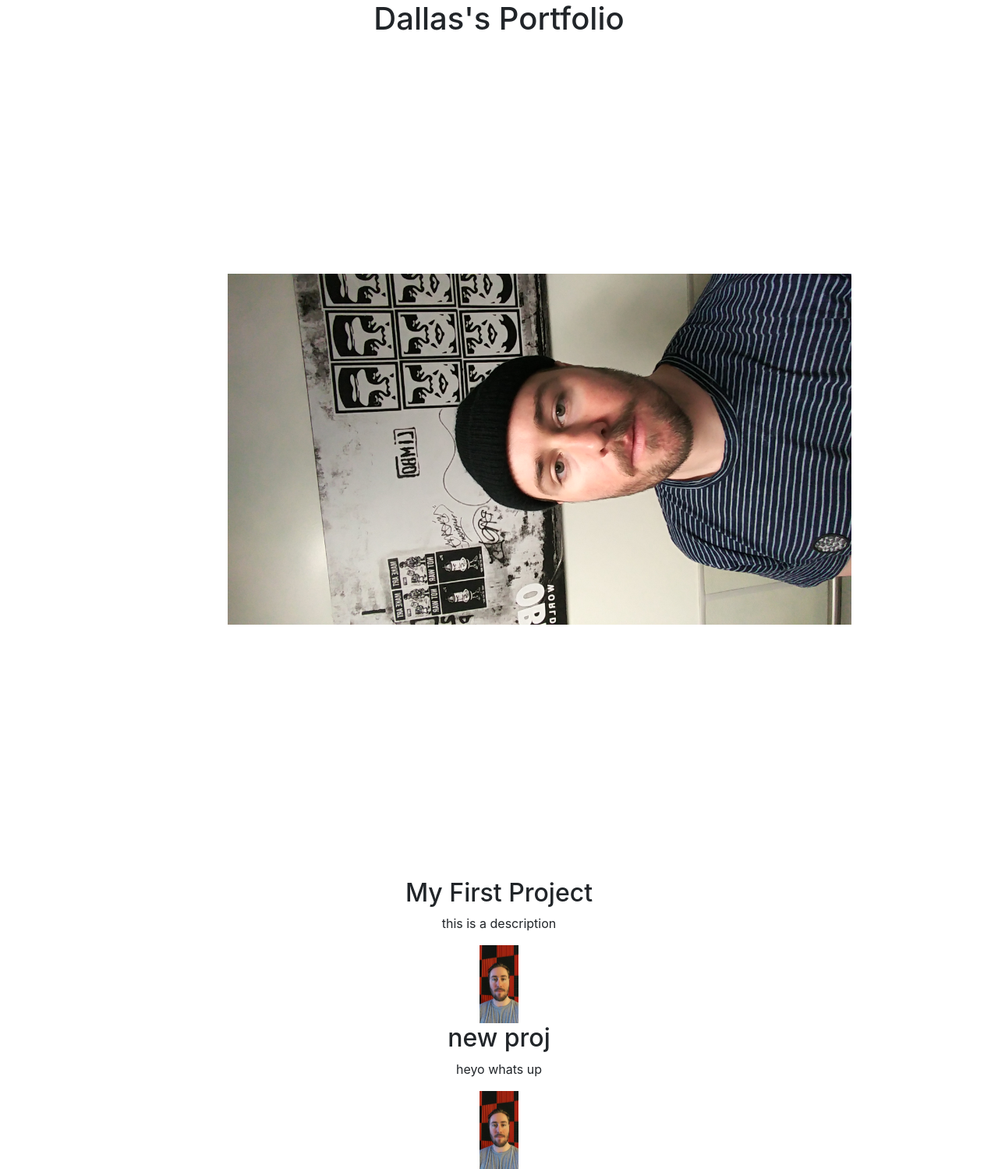
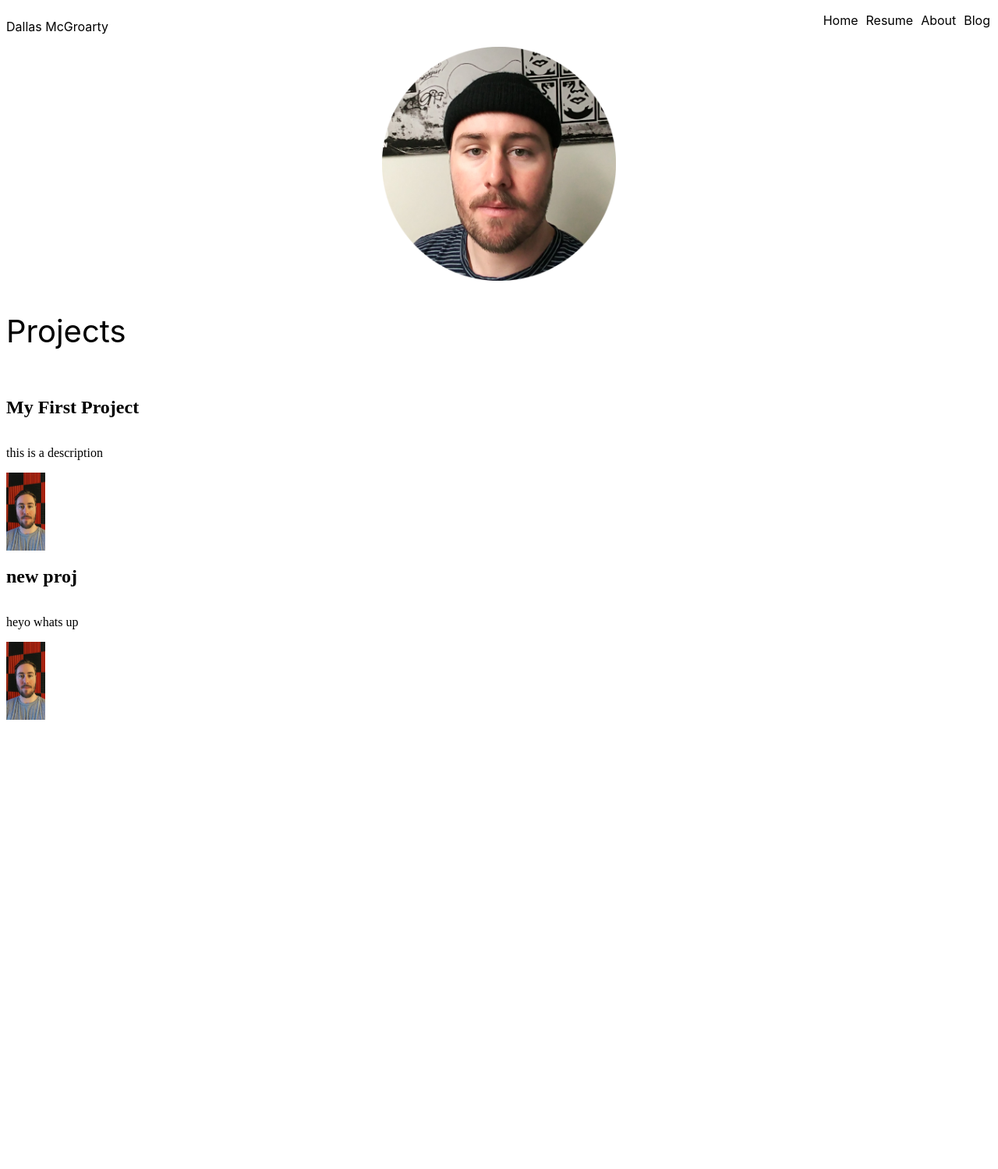
Before and after one commit to dallasmcgroarty/portfolio, a Django app: page / in a window 1280 px wide. Shown: the whole page at 78% size. After the commit the page ends 923 px from the top, so only its background shows below. Run offline with Django 3.2, Linux system fonts and the light colour scheme; data comes from the database, SQL or seed files in the repository; some libraries are stand-ins or nearby versions.

Commit message:
django portfolio styling

```diff
--- a/blog/models.py
+++ b/blog/models.py
@@ -4,3 +4,6 @@ class Blog(models.Model):
     title = models.CharField(max_length=100)
     content = models.TextField()
     date = models.DateField(auto_now=True)
+
+    def __str__(self):
+        return self.title
--- a/blog/templates/detail.html
+++ b/blog/templates/detail.html
@@ -1,5 +1,11 @@
+{% extends 'base.html' %}
+
+{% block content %}
+
 <h1>{{ blog.title }}</h1>
 
 <h2>{{ blog.date|date:'F jS Y' }}</h2>
 
 {{ blog.content|safe }}
+
+{% endblock %}
--- a/projects/models.py
+++ b/projects/models.py
@@ -5,3 +5,6 @@ class Project(models.Model):
     description = models.CharField(max_length = 250)
     image = models.ImageField(upload_to='projects/images/')
     url = models.URLField(blank=True)
+
+    def __str__(self):
+        return self.title
--- /dev/null
+++ b/projects/static/styles.css
@@ -0,0 +1,47 @@
+body{
+    display: flex;
+    flex-direction: column;
+}
+
+.nav {
+    display: flex;
+    flex-direction: row;
+    position: absolute;
+    right: 0;
+    top: 0;
+}
+
+.name {
+    font-family: -apple-system, BlinkMacSystemFont, 'Segoe UI', Roboto, Oxygen, Ubuntu, Cantarell, 'Open Sans', 'Helvetica Neue', sans-serif;
+}
+
+.nav-link {
+    text-decoration: none;
+    color: black;
+    font-family: -apple-system, BlinkMacSystemFont, 'Segoe UI', Roboto, Oxygen, Ubuntu, Cantarell, 'Open Sans', 'Helvetica Neue', sans-serif;
+}
+
+.nav-item {
+    list-style-type: none;
+    margin-right:10px;
+}
+
+.projects {
+    display: flex;
+    flex-direction: column;
+}
+
+.project-wrap {
+    display: flex;
+    flex-direction: row;
+}
+
+.me {
+    display: block;
+    margin-left: auto;
+    margin-right: auto;
+}
+.title-projects {
+    font-size: 40px;
+    font-family: -apple-system, BlinkMacSystemFont, 'Segoe UI', Roboto, Oxygen, Ubuntu, Cantarell, 'Open Sans', 'Helvetica Neue', sans-serif;
+}
--- /dev/null
+++ b/projects/templates/base.html
@@ -0,0 +1,33 @@
+<!doctype html>
+<html lang="en">
+  <head>
+    <!-- Required meta tags -->
+    <meta charset="utf-8">
+    <meta name="viewport" content="width=device-width, initial-scale=1, shrink-to-fit=no">
+    {% load static %}
+    <!-- Bootstrap CSS -->
+    <link rel="stylesheet" href="{% static 'styles.css' %}">
+
+    <title>Dallas's Portfolio</title>
+  </head>
+  <body>
+    <p class="name">Dallas McGroarty</p>
+
+    <ul class="nav">
+        <li class="nav-item">
+            <a class="nav-link" href="{% url 'home'%}">Home</a>
+        </li>
+        <li class="nav-item">
+            <a class="nav-link" href="{% static 'Dallas_McGroarty_Resume.pdf'%}" target="_blank">Resume</a>
+        </li>
+        <li class="nav-item">
+            <a class="nav-link" href="#">About</a>
+            </li>
+        <li class="nav-item">
+            <a class="nav-link" href="{% url 'blog:all_blogs' %}">Blog</a>
+        </li>
+    </ul>
+
+    {% block content %}  {% endblock %}
+  </body>
+</html>
--- a/projects/templates/home.html
+++ b/projects/templates/home.html
@@ -1,23 +1,13 @@
-<link rel="stylesheet" href="https://stackpath.bootstrapcdn.com/bootstrap/4.4.1/css/bootstrap.min.css" integrity="sha384-Vkoo8x4CGsO3+Hhxv8T/Q5PaXtkKtu6ug5TOeNV6gBiFeWPGFN9MuhOf23Q9Ifjh" crossorigin="anonymous">
-<style>
-    .me {
-        -ms-transform: rotate(-90deg); /* IE 9 */
-        transform: rotate(-90deg);
-        max-width: 500px;
-        max-height: 800px;
-        margin-top: 120px;
-        margin-bottom: 150px;
-    }
-</style>
-<div class="container text-center">
-    <h1>Dallas's Portfolio</h1>
+{% extends 'base.html' %}
+
+{% block content %}
 {% load static %}
 
-    <a href="{% url 'blog:all_blogs' %}">Blog</a>
-    <a href="{% static 'Dallas_McGroarty_Resume.pdf'%}" target="_blank">Resume</a>
-    <img class="me" src="{% static 'dallas_pic.jpg' %}">
+<img class="me" src="{% static 'dallas_circle.png' %}" height="300px" width="300px">
+<p class="title-projects">Projects</p>
+<div class="project-wrap">
+    <div class="projects">
         {% for project in projects %}
-
         <h2>{{ project.title }}</h2>
         <p>{{ project.description }}</p>
         <img src="{{ project.image.url }}" height=100px width=50px>
@@ -27,3 +17,5 @@
 
         {% endfor %}
     </div>
+</div>
+{% endblock %}
```
Also changed, not shown: blog/templates/all_blogs.html (+4 -3 lines), projects/static/dallas_circle.png (added). Lines whose indentation alone changed are shown as unchanged.
